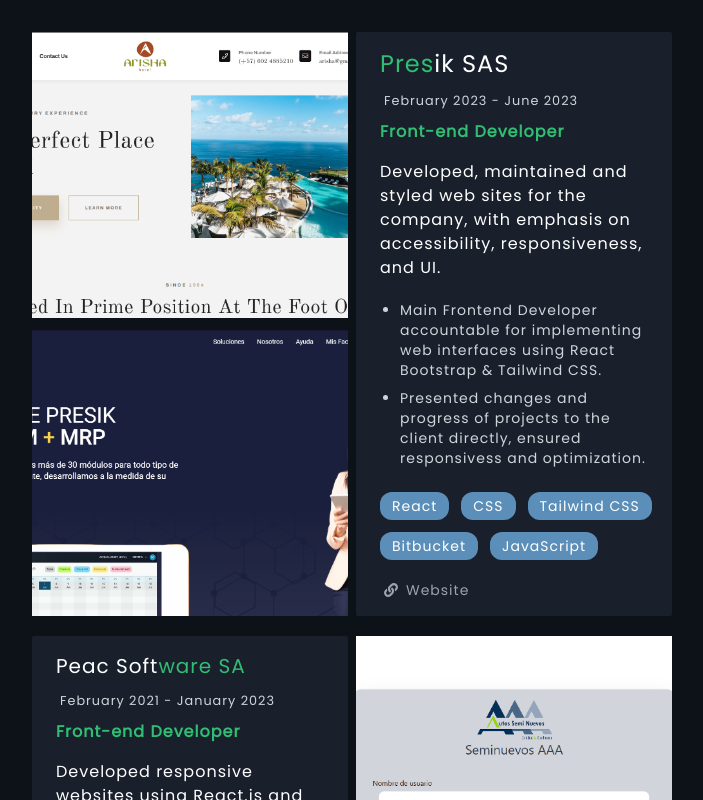
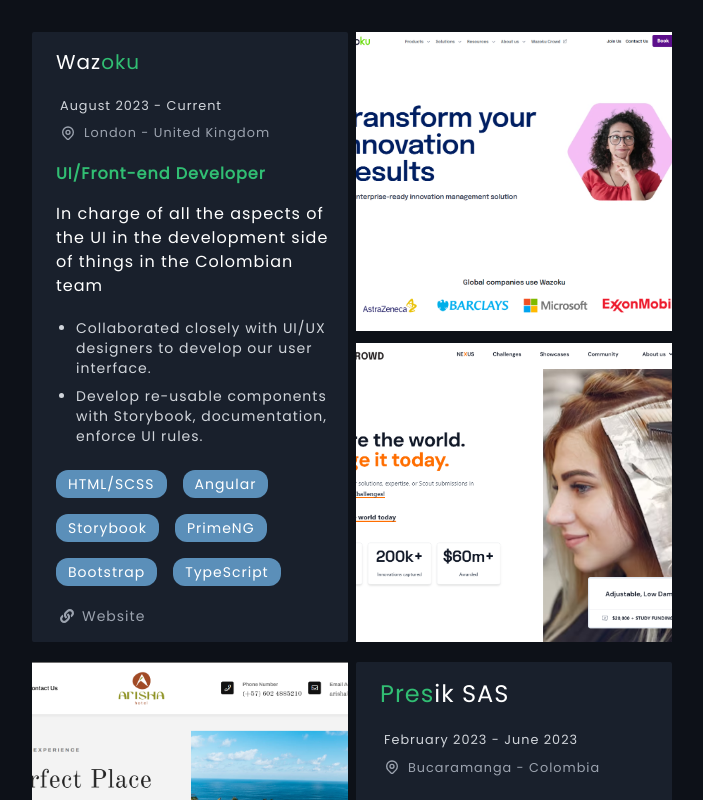
Before and after one commit to mvykool/portfolio, a Next.js app in the folder portfolio/: page / in a window 1280 px wide. Shown: the part 1640-2440 px from the top of the page, without its empty margins (288-991 px from the left). Built offline with nearby package versions, Linux system fonts and the light colour scheme.

Commit message:
added new section and location

```diff
--- a/portfolio/components/Experience.tsx
+++ b/portfolio/components/Experience.tsx
@@ -2,6 +2,7 @@
 import useMediaQuery from '@/hooks/useMediaQuery'
 import { motion } from 'framer-motion'
 import { FaLink } from 'react-icons/fa'
+import { TbMapPin } from "react-icons/tb";
 
 interface Props{
     setSelectedPage: any
@@ -42,7 +43,88 @@
 
 	<div className='w-full h-auto my-5 flex flex-col gap-5'>
 
-	<div className='flex flex-col md:flex-row gap-2'>
+	<div className='flex flex-col md:flex-row gap-2 relative'>
+
+<div className=' w-full md:w-[50%] relative left-0'>
+<motion.div
+initial="hidden"
+whileInView="visible"
+viewport={{ once: true, amount: 0.5 }}
+transition={{ duration: 0.5 }}
+variants={{
+hidden: { opacity: 0, x: -50 },
+visible: { opacity: 1, x: 0 },
+}}
+className='bg-app-gray rounded-sm p-4 h-auto md:h-auto relative'>
+		<h3 className='text-xl mb-2 ml-2'>Waz<span className='text-app-green'>oku</span></h3>
+		<div className='flex flex-col my-5'>
+		<small className='mx-3 text-gray-300'>August 2023 - Current</small>
+	<div className='mx-3 gap-2 flex items-center mt-2 text-gray-400'>
+	<TbMapPin />
+	<small>London - United Kingdom</small>
+	</div>
+		</div>
+		<h3 className='ml-2 my-2 text-app-green font-semibold'>UI/Front-end Developer</h3>
+		<p className='mt-4 text-base ml-2'>In charge of all the aspects of the UI in the development side of things in the Colombian team</p>
+
+
+		<ul className='ml-7 my-5'>
+			<li className='t list-disc text-sm text-gray-300 my-2'>
+			Collaborated closely with UI/UX designers to develop our user interface.
+			</li>
+			<li className='t list-disc text-sm text-gray-300 my-2' >
+			Develop re-usable components with Storybook, documentation, enforce UI rules.
+			</li>
+		</ul>
+
+		<ul className='mt-6 ml-2 flex flex-wrap gap-4'>
+			<li className='text-sm py-1 px-3 bg-app-menu rounded-xl'>HTML/SCSS</li>
+			<li className='text-sm py-1 px-3 bg-app-menu rounded-xl'>Angular</li>
+			<li className='text-sm py-1 px-3 bg-app-menu rounded-xl'>Storybook</li>
+			<li className='text-sm py-1 px-3 bg-app-menu rounded-xl'>PrimeNG</li>
+
+			<li className='text-sm py-1 px-3 bg-app-menu rounded-xl'>Bootstrap</li>
+			<li className='text-sm py-1 px-3 bg-app-menu rounded-xl'>TypeScript</li>
+		</ul>
+		<a href='https://www.wazoku.com/' target="_blank" rel="noreferrer"  className='flex  mt-5 items-center gap-2 ml-3 cursor-pointer text-sm text-gray-400'>
+		<FaLink/>
+		Website
+		</a>
+	</motion.div>
+</div>
+
+<div className=' w-full md:w-[50%] relative left-0 flex flex-col gap-3 justify-center md:justify-start md:h-auto'>
+<motion.img
+initial="hidden"
+whileInView="visible"
+viewport={{ once: true, amount: 0.5 }}
+transition={{ duration: 0.5, delay: 1 }}
+variants={{
+hidden: { opacity: 0, x: -30 },
+visible: { opacity: 1, x: 0 },
+}}
+className='w-full object-cover h-auto md:h-[100%]'
+src="/wazoku-1.png" />
+
+
+<motion.img
+initial="hidden"
+whileInView="visible"
+viewport={{ once: true, amount: 0.5 }}
+transition={{ duration: 0.5, delay: 1 }}
+variants={{
+hidden: { opacity: 0, x: -30 },
+visible: { opacity: 1, x: 0 },
+}}
+className=' object-cover w-full h-auto md:h-[100%]'
+src="/wazoku-2.png"
+alt="website" />
+
+</div>
+
+</div>
+
+	<div className='flex flex-col-reverse md:flex-row gap-2'>
 
 	<div className='w-full md:w-[50%] relative left-0 flex flex-col gap-3 justify-center md:justify-start md:h-auto'>
 	<motion.img
@@ -84,7 +166,14 @@
 				}}
 				className='bg-app-gray rounded-sm p-4 h-auto relative'>
 				<h2 className='text-2xl mb-2 text-app-green ml-2'>Pres<span className='text-white'>ik SAS</span></h2>
-					<small className='mx-3 text-gray-300'>February 2023 - June 2023</small>
+				<div className='flex flex-col my-5'>
+		<small className='mx-3 text-gray-300'>February 2023 - June 2023</small>
+	<div className='mx-3 gap-2 flex items-center mt-2 text-gray-400'>
+	<TbMapPin />
+	<small>Bucaramanga - Colombia</small>
+	</div>
+		</div>
+
 					<h3 className='ml-2 my-2 text-app-green font-semibold'>Front-end Developer</h3>
 					<p className='mt-4 text-base ml-2'>Developed, maintained and styled web sites for the company, with emphasis on accessibility, responsiveness, and UI.</p>
 
@@ -126,13 +215,17 @@
 			}}
 			className='bg-app-gray rounded-sm p-4 h-auto md:h-auto relative'>
 					<h3 className='text-xl mb-2 ml-2'>Peac Soft<span className='text-app-green'>ware SA</span></h3>
-					<small className='mx-3 text-gray-300'>February 2021 - January 2023</small>
+					<div className='flex flex-col my-5'>
+		<small className='mx-3 text-gray-300'>February 2021 - January 2023</small>
+	<div className='mx-3 gap-2 flex items-center mt-2 text-gray-400'>
+	<TbMapPin />
+	<small>Queretaro - Mexico</small>
+	</div>
+		</div>
 					<h3 className='ml-2 my-2 text-app-green font-semibold'>Front-end Developer</h3>
 					<p className='mt-4 text-base ml-2'>Developed responsive websites using React.js
 					and Tailwind CSS, ensuring cross-browser
 					compatibility and optimal performance.</p>
-
-
 					<ul className='ml-7 my-5'>
 						<li className='t list-disc text-sm text-gray-300 my-2'>
 						Collaborated closely with back-end developers to create an accessible and smooth user experience.
```
Also changed, not shown: portfolio/public/wazoku-1.png (added), portfolio/public/wazoku-2.png (added).
